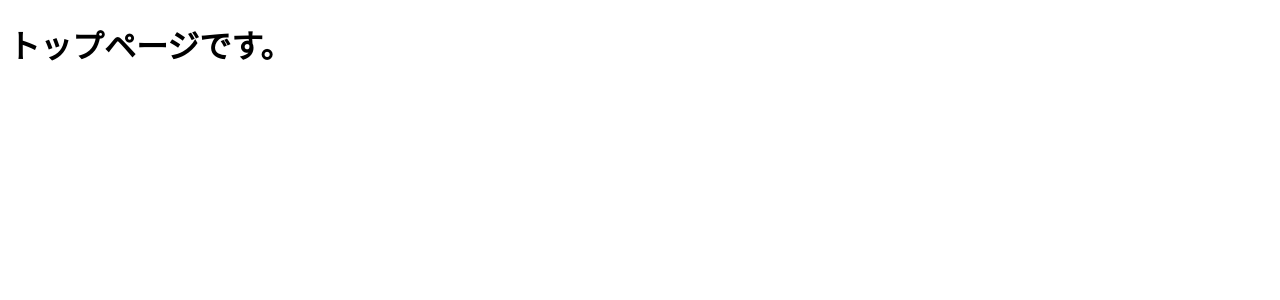
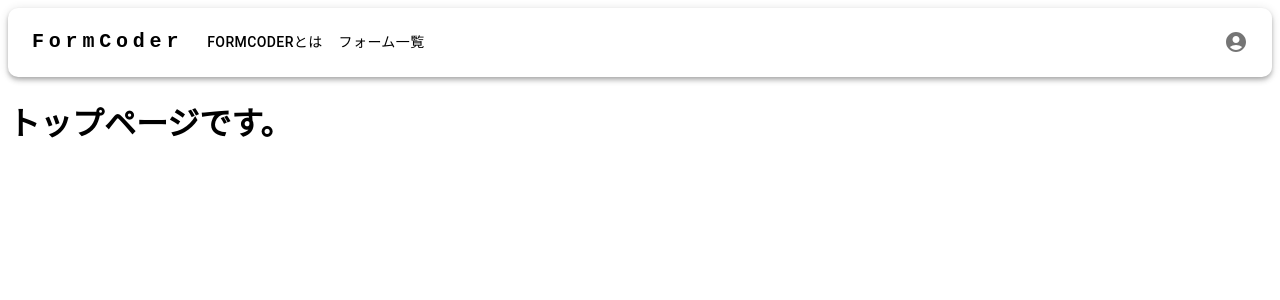
Before and after one commit to KHashimoto3/FormCoder_FRONT, a React (Vite) app: page / in a window 1280 px wide. Shown: the top 300 px of the page. Built offline with nearby package versions, Linux system fonts and the light colour scheme.

Commit message:
各ページにTitleBarを配置した。

```diff
--- a/src/App.tsx
+++ b/src/App.tsx
@@ -7,12 +7,15 @@ function App() {
   return (
     <BrowserRouter>
       <Route exact path="/">
+        <TitleBar />
         <TopPage />
       </Route>
       <Route path="/learn">
+        <TitleBar />
         <p>学習ページがきます。</p>
       </Route>
       <Route path="/form">
+        <TitleBar />
         <FormPage />
       </Route>
       <Route path="/testTitle">
```
